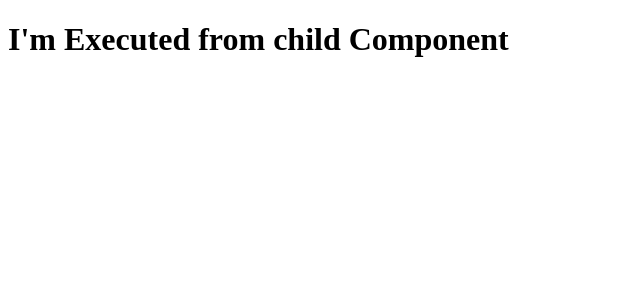
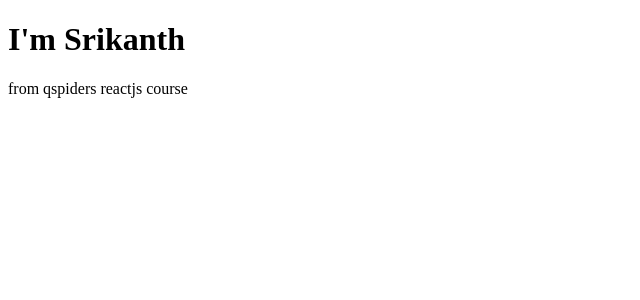
Before and after one commit to SRIKANTH-0001/react-vite, a React (Vite) app: page / in a window 1280 px wide. Shown: the top 300 px of the page, without its empty margins (0-640 px from the left). Built offline with nearby package versions, Linux system fonts and the light colour scheme; the HTML template or start-up script is replaced by a standard one.

Commit message:
Fragements Concept

```diff
--- a/src/App.jsx
+++ b/src/App.jsx
@@ -32,7 +32,11 @@ import Child from "./Child"
 
 const App=()=>{
     return(
-        <Child/>
+        <>
+        <h1>I'm Srikanth</h1>
+        <p>from qspiders reactjs course</p>
+        </>
+
     )
 }
 
```
